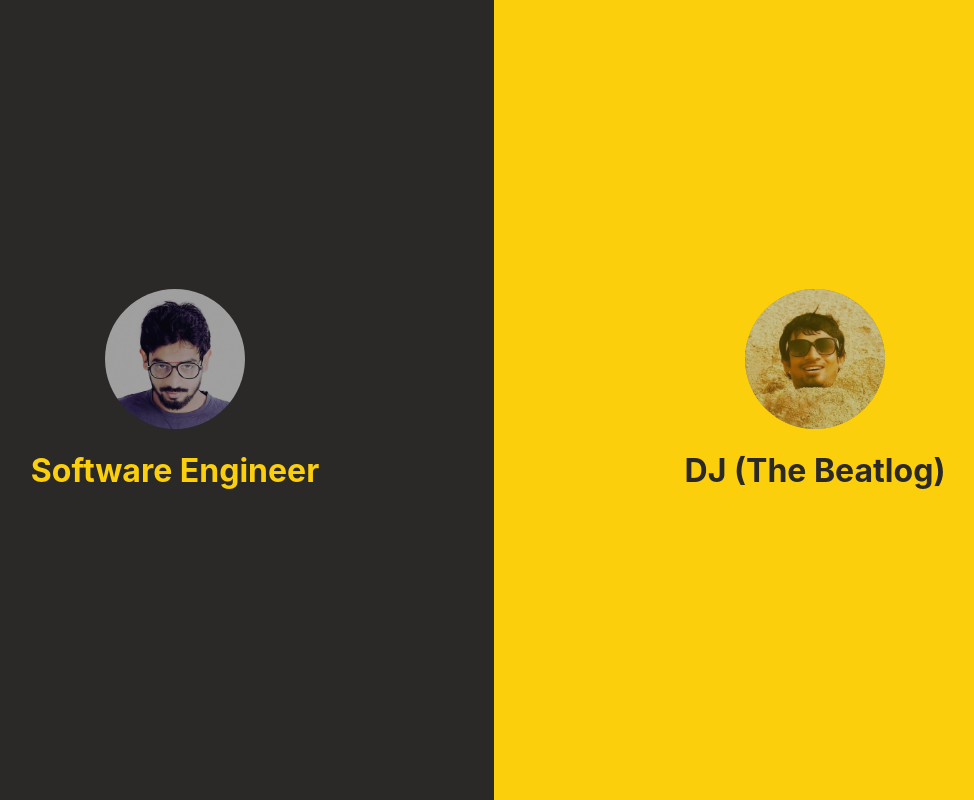
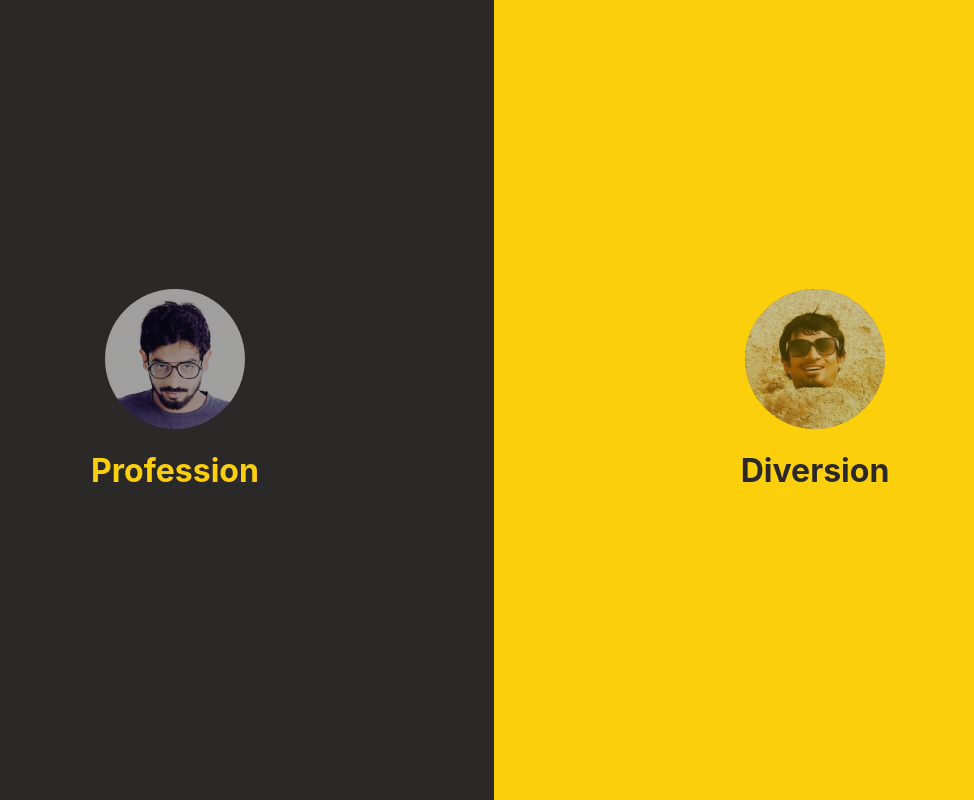
Before and after one commit to Saajan/saajan.work, a Next.js app: page / in a window 1280 px wide. Shown: the whole page, without its empty margins (145-1119 px from the left). Built offline with nearby package versions, Linux system fonts and the light colour scheme.

Commit message:
major discision on variation

```diff
--- a/components/PageChange/index.jsx
+++ b/components/PageChange/index.jsx
@@ -1,14 +1,13 @@
 import React from "react";
+import { PageTransitionWrapper, Loading } from './styled';
 
 const PageChange = (props) => {
     return (
-        <div>
-            <div className="page-transition-wrapper-div">
-                <div className="page-transition-icon-wrapper mb-3">
-                    <img src="/loading.svg" alt="Loading" />
-                </div>
+        <PageTransitionWrapper>
+            <div className="page-transition-loading">
+                <Loading src="/loading.svg" alt="Loading" />
             </div>
-        </div>
+        </PageTransitionWrapper>
     );
 }
 
--- /dev/null
+++ b/components/PageChange/styled.js
@@ -0,0 +1,14 @@
+import styled from 'styled-components';
+
+export const PageTransitionWrapper = styled.div`
+    display: flex;
+    align-items: center;
+    justify-content: center;
+    overflow-x: hidden;
+    height: 100vh;
+    width: 100%;
+`;
+
+export const Loading = styled.img`
+
+`;
--- a/components/Split/index.jsx
+++ b/components/Split/index.jsx
@@ -8,13 +8,13 @@
         <SplitLayout>
             <LeftSplit>
                 <div className={styles.introContent}>
-                    <Link href={`/engineer`}>
+                    <Link href={`/profession`}>
                         <div>
                             <div className={styles.profile}>
                                 <img src="images/profile1.png" alt="engineer"></img>
                             </div>
                             <h1>
-                                <span>Software Engineer</span>
+                                <span>Profession</span>
                             </h1>
                         </div>
                     </Link>
@@ -22,13 +22,13 @@
             </LeftSplit>
             <RightSplit>
                 <div className={styles.introContent}>
-                    <Link href={`/music`}>
+                    <Link href={`/diversion`}>
                         <div>
                             <div className={styles.profile}>
                                 <img src="images/profile2.png" alt="dj"></img>
                             </div>
                             <h1>
-                                <span>DJ (The Beatlog)</span>
+                                <span>Diversion</span>
                             </h1>
                         </div>
                     </Link>
--- a/styles/globals.css
+++ b/styles/globals.css
@@ -10,6 +10,7 @@
 a {
   color: inherit;
   text-decoration: none;
+  cursor: pointer;
 }
 
 * {
```
Also changed, not shown: pages/diversion.js (renamed from pages/music.js), pages/profession.js (renamed from pages/engineer.js).
